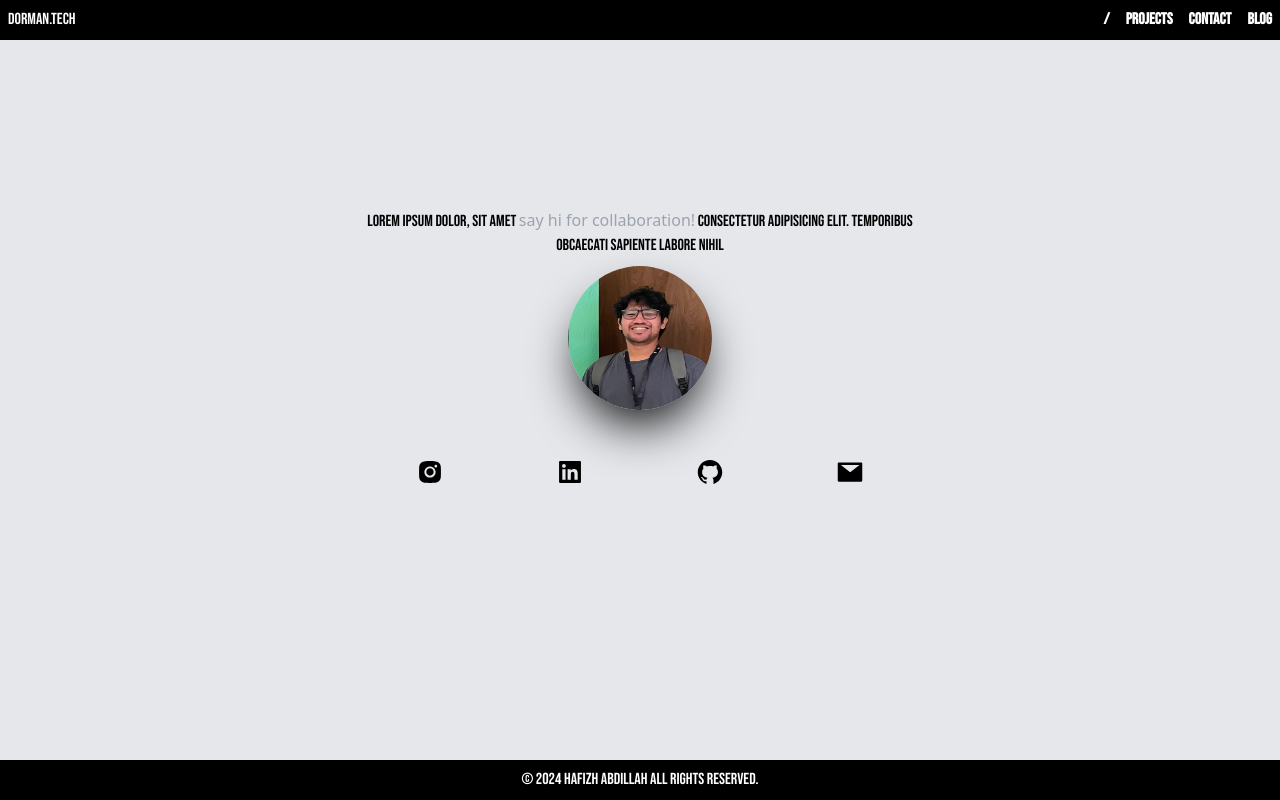
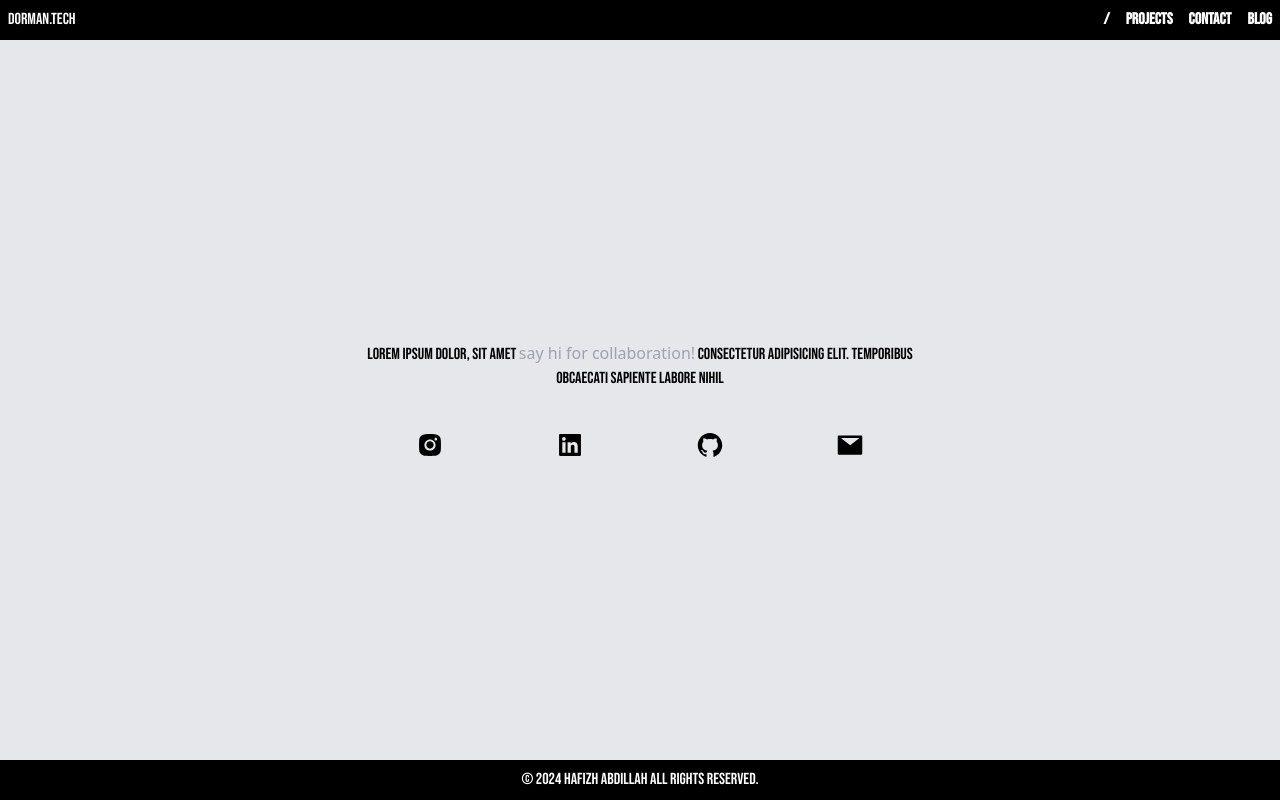
Before and after one commit to dorman99/dorman-project, a Next.js app: page /contact in a window 1280 px wide. Built offline with nearby package versions, Linux system fonts and the light colour scheme.

Commit message:
feat: hide image

```diff
--- a/src/pages/contact/index.tsx
+++ b/src/pages/contact/index.tsx
@@ -9,7 +9,7 @@ import {
 export default function Contact() {
   return (
     <div className="bg-gray-200 min-h-full container min-w-full flex justify-center items-center">
-      <div className="w-70 h-96 border-black flex-col">
+      <div className="w-70 h-96 border-black flex-col justify-center flex items-center">
         <div className="text-center p-0 m-0">
           <p className="font-bebas">
             Lorem ipsum dolor, sit amet{" "}
@@ -20,7 +20,7 @@ export default function Contact() {
             nihil
           </p>
         </div>
-        <div className="w-full flex justify-center">
+        {/* <div className="w-full flex justify-center">
           <div className="p-2 relative shadow-2xl shadow-black h-36 w-36 m-2 rounded-full">
             <Image
               alt="dorman's"
@@ -29,7 +29,7 @@ export default function Contact() {
               fill
             />
           </div>
-        </div>
+        </div> */}
 
         <div className="w-full flex mx-auto pt-10 justify-around">
           <a href="https://instagram.com/abdillahh" target="/">
--- a/src/pages/projects/index.tsx
+++ b/src/pages/projects/index.tsx
@@ -39,7 +39,7 @@ function ProjectsPage() {
         <div className="flex flex-wrap justify-center">
           {COMPANY_HISTORIES.map((ch, idx) => (
             // p-10 would cramp & push the box causing overflow
-            <div key={idx} className="p-10">
+            <div key={idx} className="p-5">
               <div className="w-80">
                 <div className="flex flex-wrap justify-between">
                   <p className="font-bebas">{ch.companyName}</p>{" "}
```
